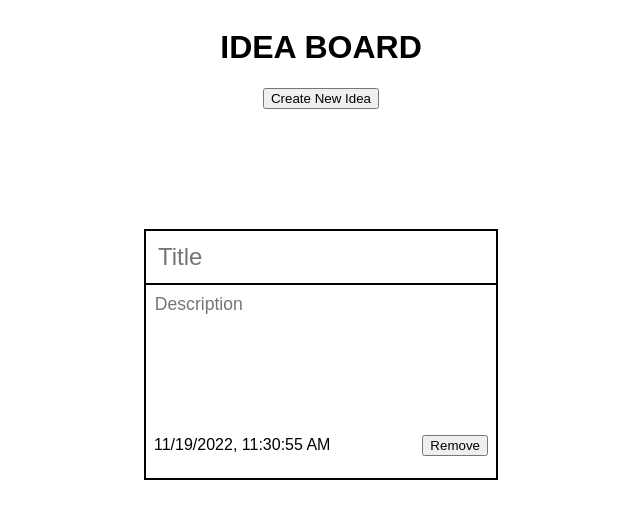
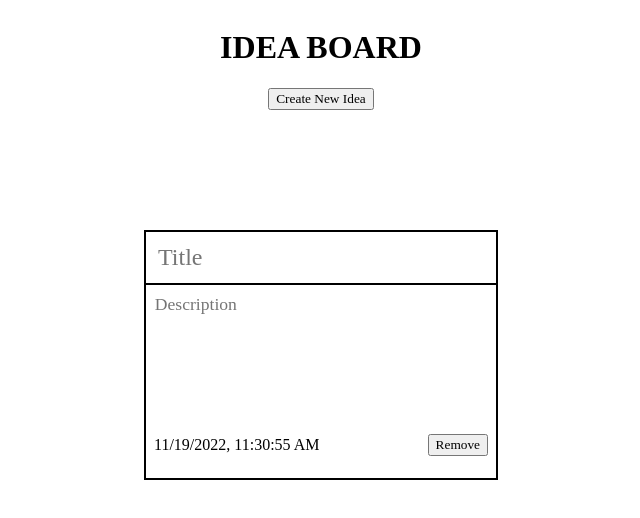
Before and after one commit to Stamedi/idea-board, a React (Create React App) app: page / in a window 1280 px wide. Both pictures are taken after a click on the button "Create New Idea". Shown: the top 518 px of the page, without its empty margins (319-959 px from the left). Built offline with nearby package versions, Linux system fonts and the light colour scheme.

Commit message:
local storage updates finished

```diff
--- a/src/App.css
+++ b/src/App.css
@@ -1,6 +1,6 @@
 * {
   font-family: Arial, Helvetica, sans-serif;
-  /* font-family: Shadows Into Light,cursive; */
+  font-family: Shadows Into Light,cursive;
 }
 
 .App {
--- a/src/App.js
+++ b/src/App.js
@@ -3,31 +3,31 @@ import { v4 as uuidv4 } from 'uuid';
 import './App.css';
 
 function App() {
-  const [tileArr, setTileArr] = useState([]);
+  const [tileArr, setTileArr] = useState('');
 
   const createTile = () => {
     const time = new Date()
      setTileArr([{ id:uuidv4(), title:'', description:'', time:time.toLocaleString() },...tileArr])
   }
 
-  const editTitle = (id, title) => {
+  const editTitle = (id, e) => {
     const time = new Date()
 
     const newState = tileArr.map((tile) => {
       if (tile.id === id) {
-        return {...tile, title, time:time.toLocaleString() }
+        return {...tile, title:e, time:time.toLocaleString() }
       }
       return tile
     })
     setTileArr(newState)
   }
 
-  const editDesc = (id, description) => {
+  const editDesc = (id, e) => {
     const time = new Date()
 
     const newState = tileArr.map((tile) => {
       if (tile.id === id) {
-        return {...tile, description, time:time.toLocaleString() }
+        return {...tile, description:e, time:time.toLocaleString() }
       }
       return tile
     })
@@ -39,18 +39,18 @@ function App() {
   }
 
   useEffect(() => {
-    if (tileArr.length !== 0) {
+    if (typeof tileArr !== "string") {
       window.localStorage.setItem('notes', JSON.stringify(tileArr));
     }
   }, [createTile, editTitle, editDesc, removeTile])
 
-
   useEffect(() => {
     if (window.localStorage.getItem('notes') !== null) {
-      if (window.localStorage.getItem('notes').length !== 0)
-      setTileArr(JSON.parse(window.localStorage.getItem('notes')))
+        setTileArr(JSON.parse(window.localStorage.getItem('notes')))
     }
 },[])
+
+
 
 
   return (
@@ -61,9 +61,9 @@ function App() {
           <div className="tiles">
             {tileArr.length !== 0 && (tileArr.map((tile) => (
               <div className="tile" key={tile.id}>
-                <input className="tile-title" onChange={() => editTitle(tile.id, tile.title)}placeholder="Title" autoFocus></input>
+                <input onChange={(e) => editTitle(tile.id, e.target.value)}type="text" className="tile-title" placeholder="Title" value={tile.title} autoFocus />
                 <textarea
-                maxLength="140" className="tile-description" placeholder="Description" onChange={() => editDesc(tile.id, tile.description)}></textarea>
+                maxLength="140" className="tile-description" placeholder="Description" onChange={(e) => editDesc(tile.id, e.target.value)} value={tile.description}></textarea>
                 <div className="tile-bottom-cont">
                   <p>{tile.time}</p>
                   <button onClick={() => removeTile(tile.id)}>Remove</button>
```
